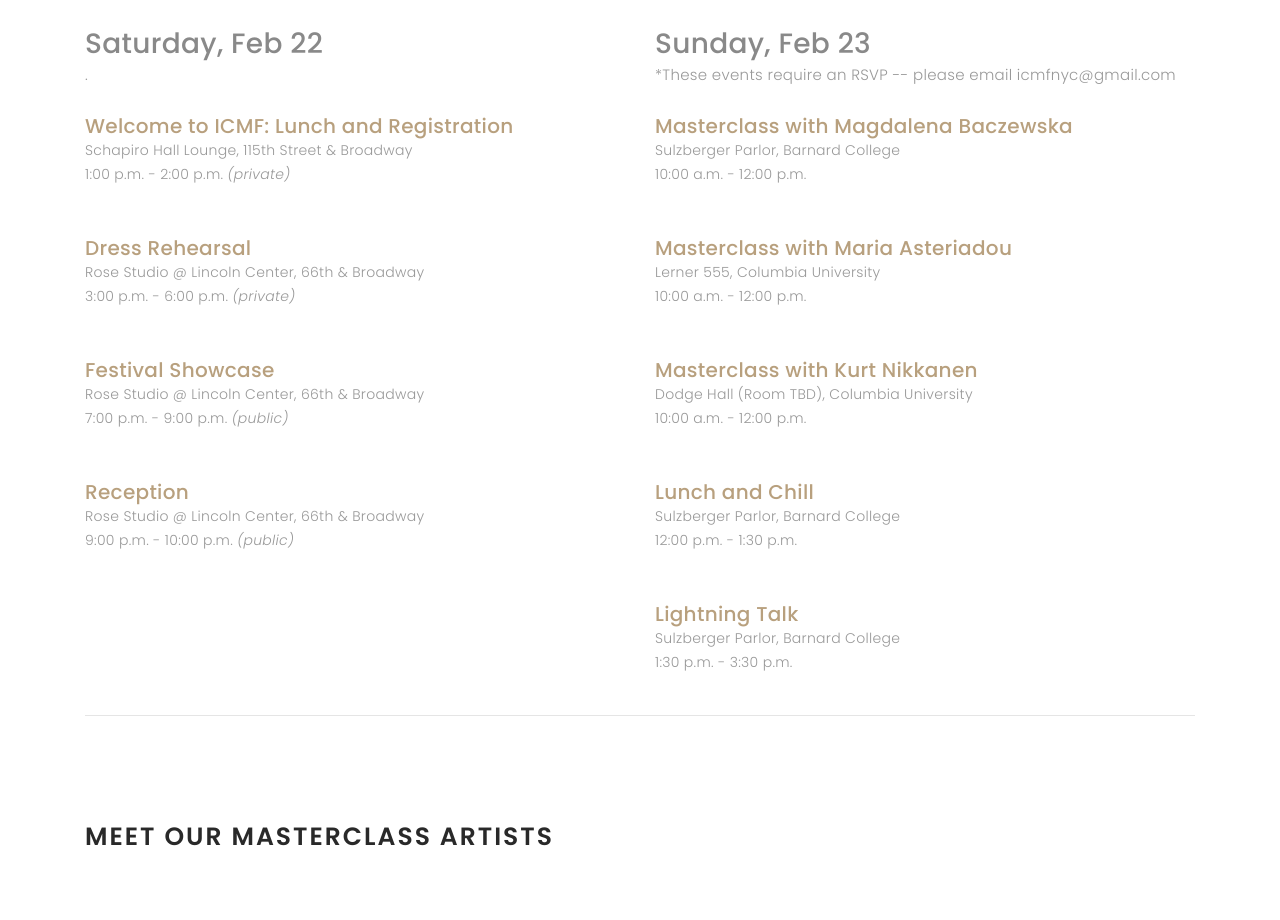
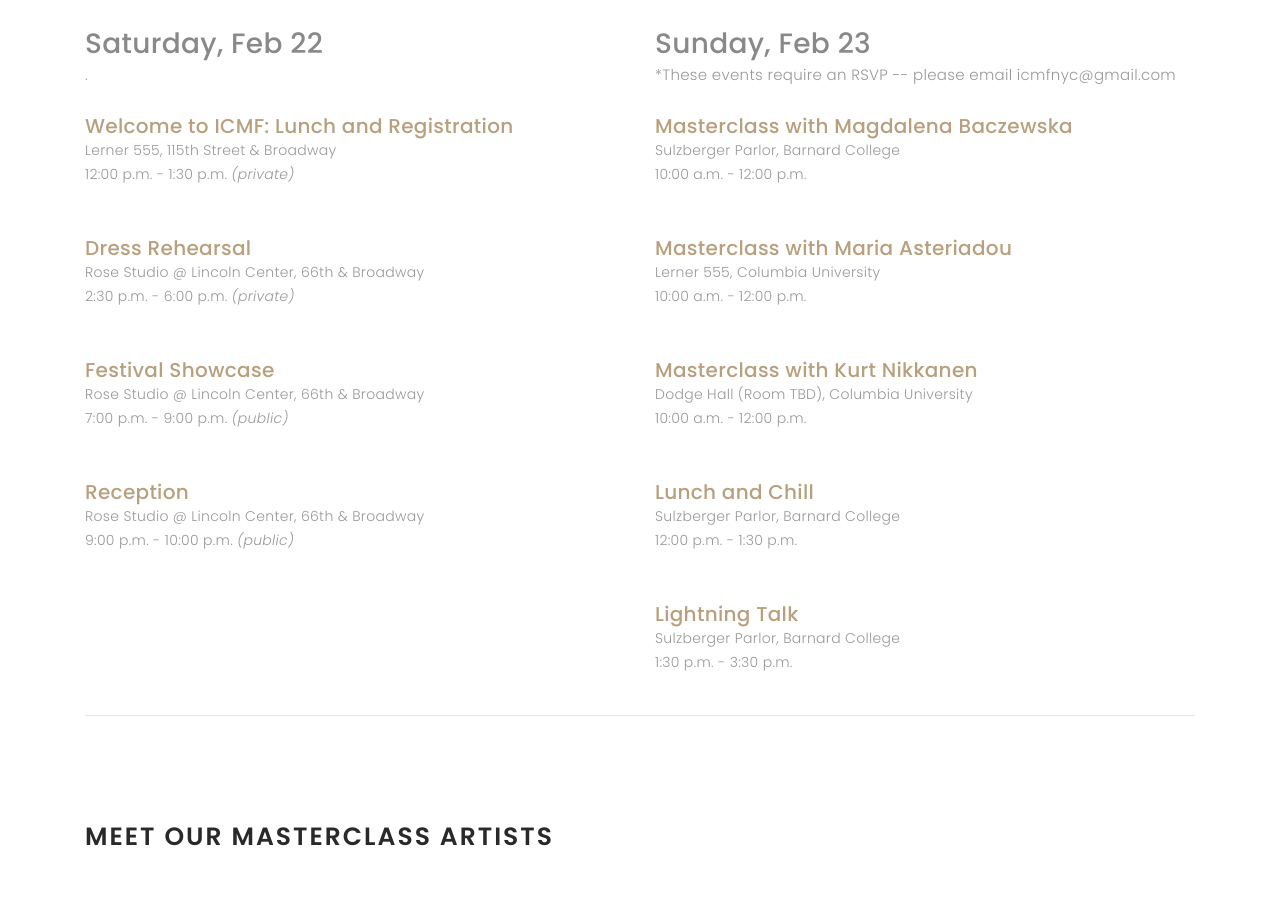
Before and after one commit to jadechen170/icmfnyc.github.io, a plain HTML site: page icmf2020.html in a window 1280 px wide. Shown: the part 1380-2300 px from the top of the page. Drawn offline with Linux system fonts and the light colour scheme; grey boxes are pictures that could not be loaded; files whose address does not match are found by name; a web font is replaced by a local one.

Commit message:
update schedule

```diff
--- a/icmf2020.html
+++ b/icmf2020.html
@@ -127,8 +127,8 @@
               <p class= "mt-0 mb-0">.  </p>
               <div class="journal-txt">
                 <h5>Welcome to ICMF: Lunch and Registration</h5>
-                <p>Schapiro Hall Lounge, 115th Street & Broadway</p>
-                <p>1:00 p.m. - 2:00 p.m.  <i>(private)</i></p>
+                <p>Lerner 555, 115th Street & Broadway</p>
+                <p>12:00 p.m. - 1:30 p.m.  <i>(private)</i></p>
               </div>
             </div>
 
@@ -136,7 +136,7 @@
               <div class="journal-txt">
                 <h5>Dress Rehearsal</h5>
                 <p>Rose Studio @ Lincoln Center, 66th & Broadway</p>
-                <p>3:00 p.m. - 6:00 p.m. <i>(private)</i></p>
+                <p>2:30 p.m. - 6:00 p.m. <i>(private)</i></p>
               </div>
             </div>
 
```
